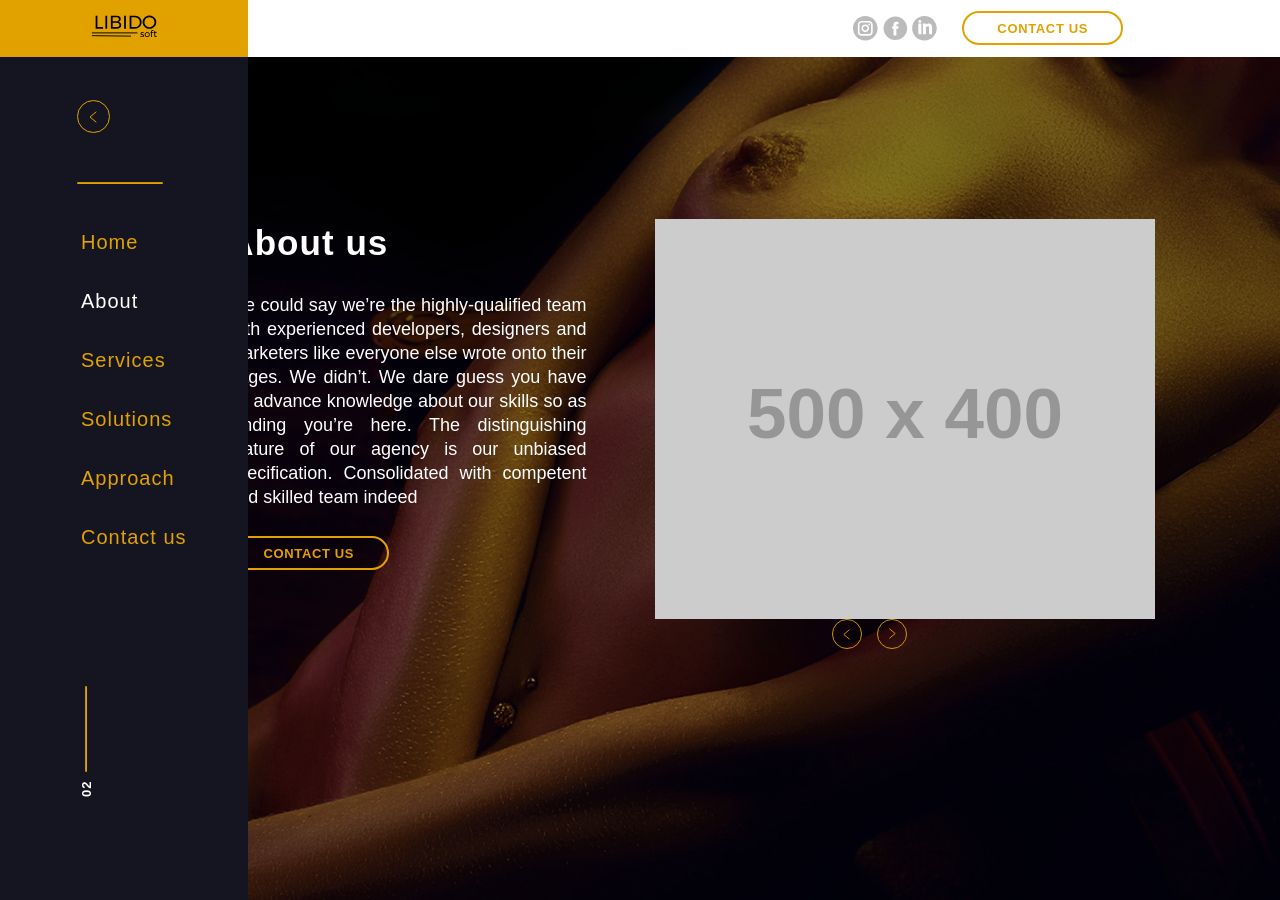
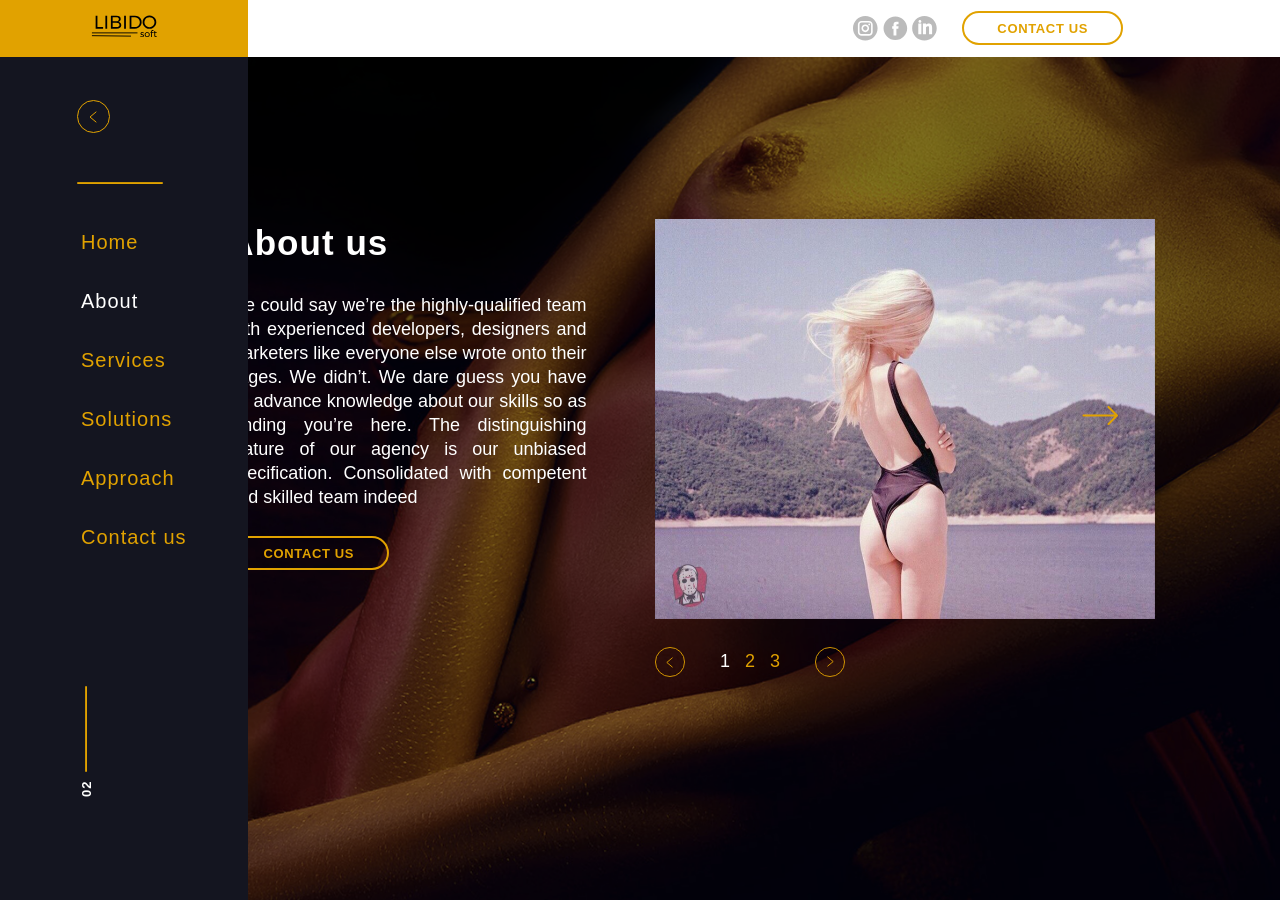
Before and after one commit to eugenekorpan/eugenekorpan.github.io, a Jekyll site: the page built from about.html, in a window 1280 px wide. Built offline with Jekyll 4.4.1, drawn with Linux system fonts in a browser that asks for light colours.

Commit message:
Correction the about us carousel

```diff
--- a/_includes/about-carousel.html
+++ /dev/null
@@ -1,25 +0,0 @@
-<div id="aboutCarousel" class="carousel slide" data-ride="carousel">
-  <div class="carousel-inner">
-
-    <div class="carousel-item active">
-      <img src="http://placehold.it/500x400">
-    </div>
-    {% for c in (0..3) %}<div class="carousel-item"><img src="http://placehold.it/500x400"></div>{% endfor %}
-    <div class="carousel-item"><img width="500" height="400" src="../media/hello.jpg"></div>
-    {% for c in (0..3) %}<div class="carousel-item"><img src="http://placehold.it/500x400"></div>{% endfor %}
-
-  </div>
-  <div class="row">
-    <div class="col-4"></div>
-    <div class="col-4">
-      <div class="carousel-control1">
-        <a class="carousel-control-prev-div" href="#aboutCarousel" data-slide="prev">
-          <img width="30px" height="30px" title="prev" class="" src="media/button-arrow-left.svg"/>
-        </a>
-        <a class="carousel-control-next-div" href="#aboutCarousel" role="button" data-slide="next">
-          <img width="30px" height="30px" title="next" class="carousel-control-next1" src="media/button-arrow-left.svg"/>
-        </a>
-      </div>
-    </div>
-  </div>
-</div>
--- a/about.html
+++ b/about.html
@@ -10,7 +10,11 @@ page: '02'
     {% include navbar.html %}
     <div class="container-fluid about">
       <div class="row about-row-1">
-        <div class="col-2"></div>
+        <div class="col-2">
+          <a class="about-carousel-prev-col" href="#aboutCarousel" data-slide="prev">
+            <img title="prev" class="" src="media/arrow-left.svg"/>
+          </a>
+        </div>
         <div class="col-4">
           <div class="about-col-1">
             <b>{{ site.data.location.en.about.h1 }}</b>
@@ -21,9 +25,30 @@ page: '02'
           </div>
         </div>
         <div class="col-4">
-          <div class="about-btns-board">
-            {% include about-carousel.html %}
+          <div id="aboutCarousel" class="carousel slide" data-ride="carousel">
+            <div class="carousel-inner">
+              <div class="carousel-item active"><img width="500" height="400" src="../media/hello.jpg"></div>
+              {% for c in (0..1) %}<div class="carousel-item"><img src="http://placehold.it/500x400"></div>{% endfor %}
+            </div>
+            <div class="about-btns">
+              <a class="about-carousel-control-prev-btn" href="#aboutCarousel" data-slide="prev">
+                <img width="30px" height="30px" title="prev" class="about-carousel-control-prev" src="media/button-arrow-left.svg"/>
+              </a>
+              <div class="carousel-indicators">
+                <div data-target="#aboutCarousel" data-slide-to="0" class="active">1</div>
+                <div data-target="#aboutCarousel" data-slide-to="1">2</div>
+                <div data-target="#aboutCarousel" data-slide-to="2">3</div>
+              </div>
+              <a class="about-carousel-control-next-btn" href="#aboutCarousel" role="button" data-slide="next">
+                <img width="30px" height="30px" title="next" class="about-carousel-control-next" src="media/button-arrow-left.svg"/>
+              </a>
+            </div>
           </div>
+        </div>
+        <div class="col-2">
+          <a class="about-carousel-next-col" href="#aboutCarousel" data-slide="next">
+            <img title="prev" class="" src="media/arrow-left.svg"/>
+          </a>
         </div>
       </div>
     </div>
--- a/assets/style.css
+++ b/assets/style.css
@@ -432,6 +432,59 @@ nav a:hover {
   width: 500px;
 }
 
+.about-carousel-prev-col {
+  display: block;
+  height: 100%;
+}
+
+.about-carousel-prev-col img {
+  position: relative;
+  left: 12vw;
+  top: 40%;
+}
+
+.about-carousel-next-col {
+  display: block;
+  height: 100%;
+}
+
+.about-carousel-next-col img {
+  position: relative;
+  top: 40%;
+  transform: rotate(180deg);
+}
+
+#aboutCarousel .carousel-indicators {
+  display: inline-block;
+  position: inherit;
+  margin: 30px 15px 0px 25px;
+  width: 80px;
+  color: #E1A200;
+}
+
+#aboutCarousel .carousel-indicators div {
+  margin: 5px;
+  display: inline;
+}
+
+#aboutCarousel .carousel-indicators .active {
+  background: none;
+  color: #FFF;
+}
+
+.about-carousel-control-prev-btn {
+  display: inline;
+}
+
+.about-carousel-control-prev-btn {
+  display: inline;
+  transform: rotate(180deg);
+}
+
+.about-carousel-control-next-btn img {
+  transform: rotate(180deg);
+}
+
 /*Services*/
 .services {
   font-style: normal;
```
Also changed, not shown: media/arrow-left.svg (added), 3 other files.
